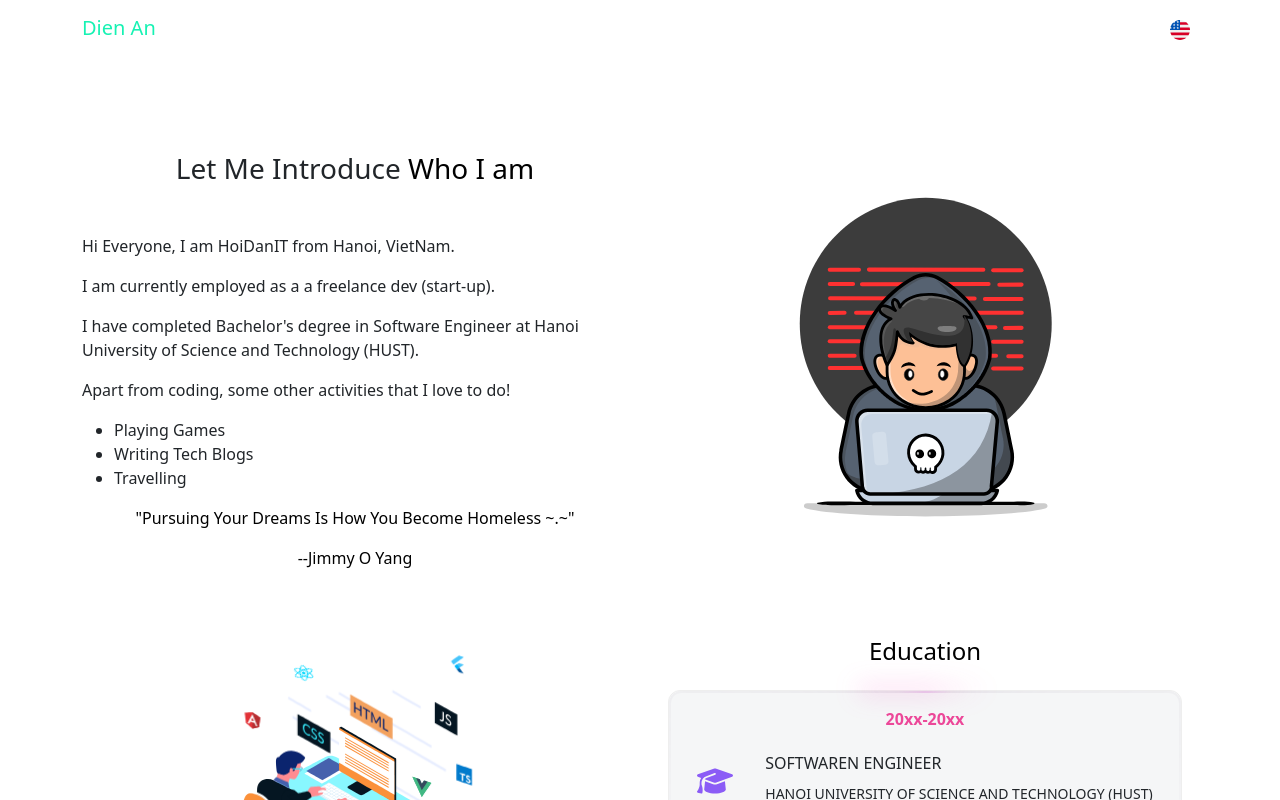
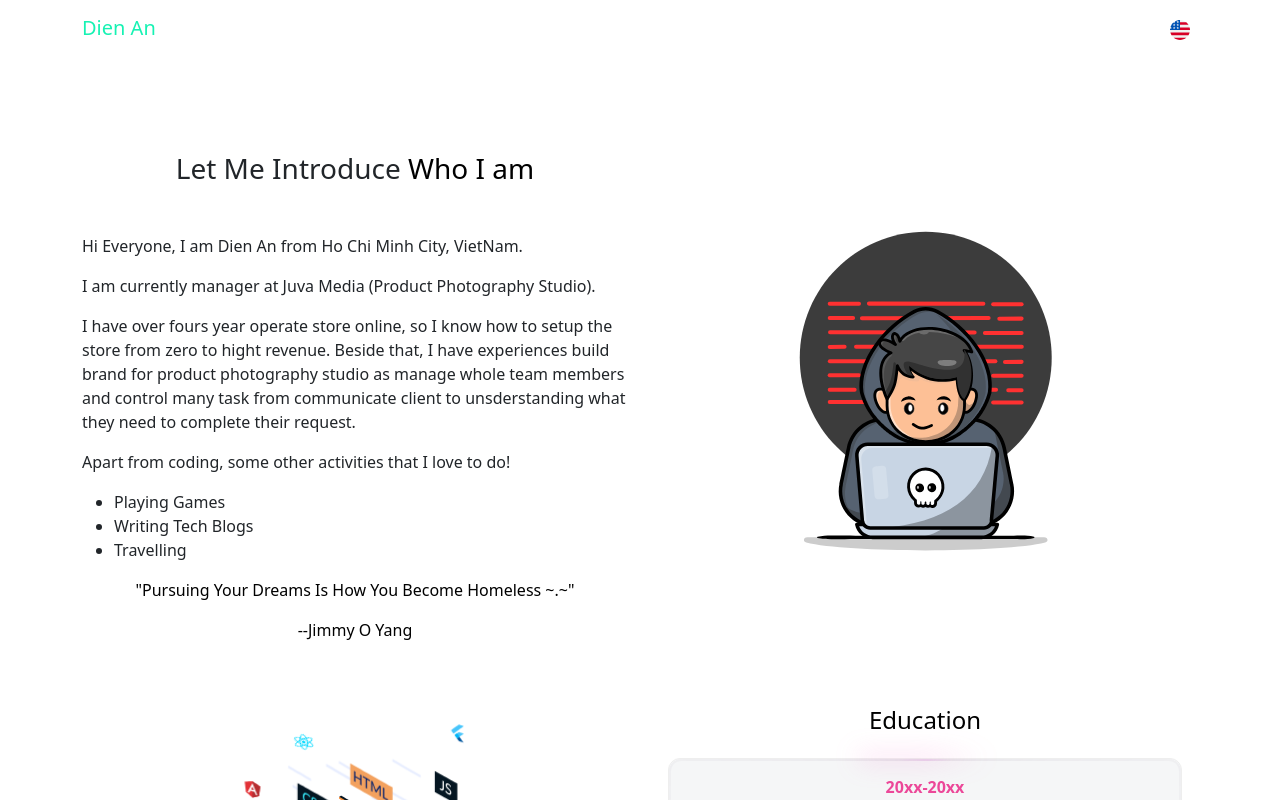
Before and after one commit to leehoang1202/anhoangdien, a React (Vite) app: page /about in a window 1280 px wide. Shown: the top 800 px of the page. Built offline with nearby package versions, Linux system fonts and the light colour scheme.

Commit message:
Update index.tsx

```diff
--- a/src/components/sections/about/index.tsx
+++ b/src/components/sections/about/index.tsx
@@ -17,11 +17,16 @@ const About = () => {
                     <h3 className="text-center mb-md-5 mb-2">Let Me Introduce <span className="brand-red">Who I am</span> </h3>
                     <div>
                         <div>
-                            <p> Hi Everyone, I am HoiDanIT from Hanoi, VietNam.</p>
+                            <p>  Hi Everyone, I am Dien An from Ho Chi Minh City, VietNam.</p>
 
-                            <p> I am currently employed as a a freelance dev (start-up).</p>
+                            <p> I am currently manager at Juva Media (Product Photography
+                Studio).</p>
 
-                            <p> I have completed Bachelor's degree in Software Engineer at Hanoi University of Science and Technology (HUST).</p>
+                            <p> I have over fours year operate store online, so I know how to
+                setup the store from zero to hight revenue. Beside that, I have
+                experiences build brand for product photography studio as manage
+                whole team members and control many task from communicate client
+                to unsderstanding what they need to complete their request.</p>
                         </div>
                     </div>
                     <div>
```
